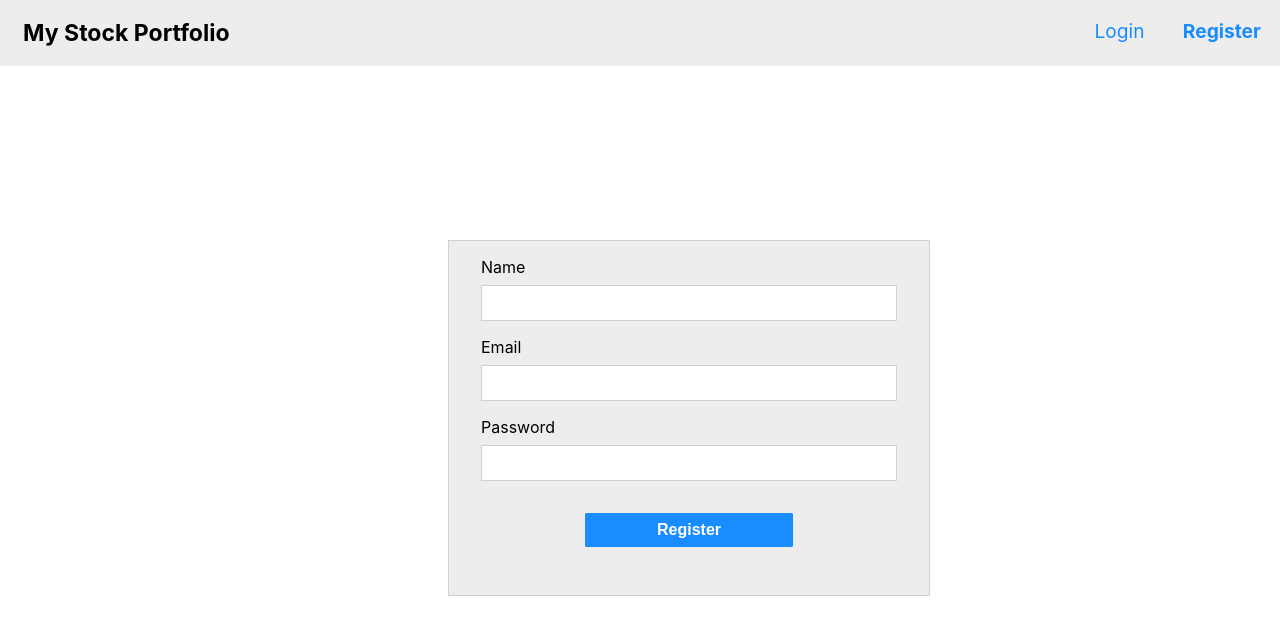
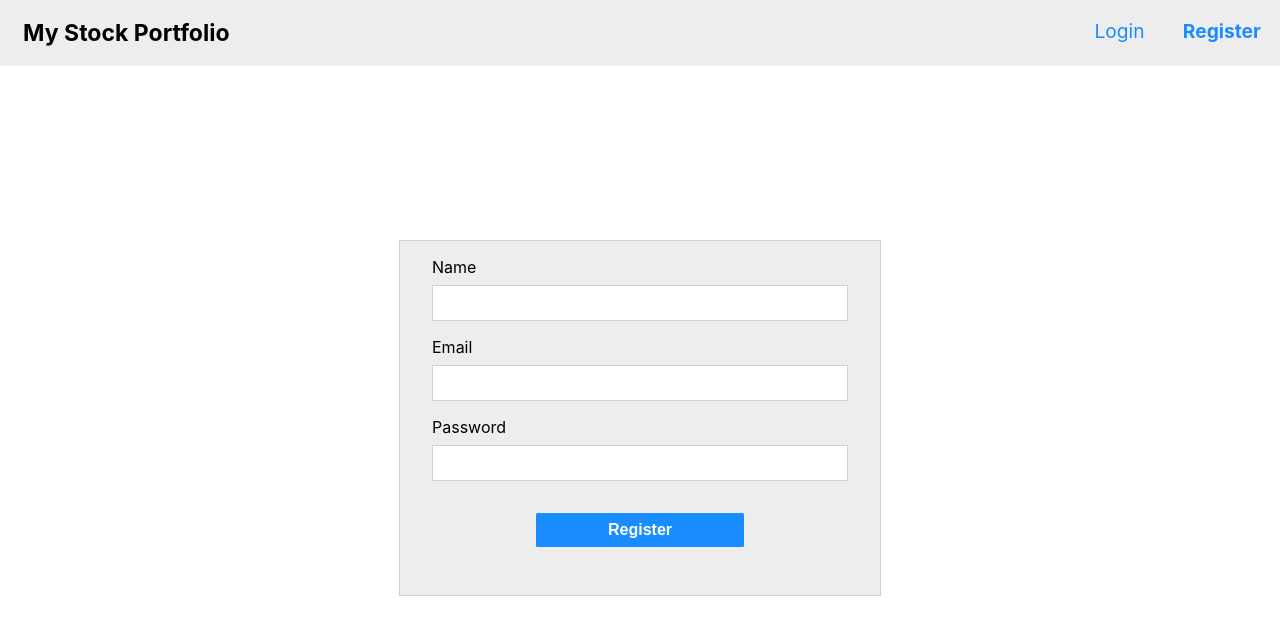
Before and after one commit to cho-jason/mystockportfolio, a React (Create React App) app in the folder client/: page /register in a window 1280 px wide. Shown: the top 634 px of the page. Built offline with nearby package versions, Linux system fonts and the light colour scheme; no server answers.

Commit message:
style: LoginForm and RegisterForm no longer fixed to horizontal value

```diff
--- a/client/src/components/loginForm.css
+++ b/client/src/components/loginForm.css
@@ -3,7 +3,6 @@
   /* Positioning */
   position: absolute;
   top: 30%;
-  left: 35%;
   /* Size */
   width: 30em;
   /* Border */
--- a/client/src/components/registerForm.css
+++ b/client/src/components/registerForm.css
@@ -3,7 +3,6 @@
   /* Positioning */
   position: absolute;
   top: 30%;
-  left: 35%;
   /* Size */
   width: 30em;
   /* Border */
```
